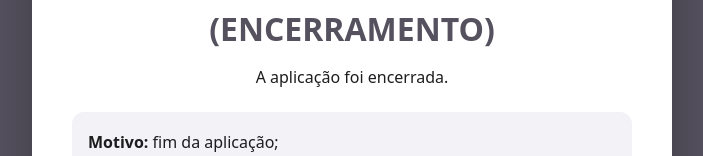
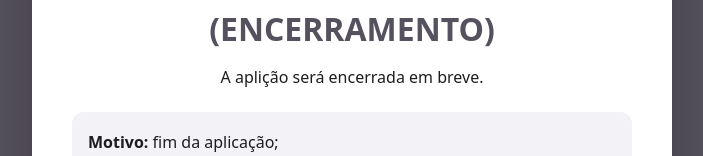
Before and after one commit to thuni7954-cmyk/lab-cicd-actions, a plain HTML site: page index.html in a window 1280 px wide. Shown: the part 293-449 px from the top of the page, without its empty margins (288-991 px from the left). Drawn offline with Linux system fonts and the light colour scheme.

Commit message:
Update closure message in index.html

```diff
--- a/index.html
+++ b/index.html
@@ -43,7 +43,7 @@
   <main class="cartao">
     <div class="emoji" aria-hidden="true">🔒</div>
     <h1>Versão Final — 15/12/2026 (ENCERRAMENTO)</h1>
-    <p>A aplicação foi encerrada.</p>
+    <p>A aplição será encerrada em breve.</p>
 
     <div class="versao">
       <p><strong>Motivo:</strong> fim da aplicação;</p>
```
